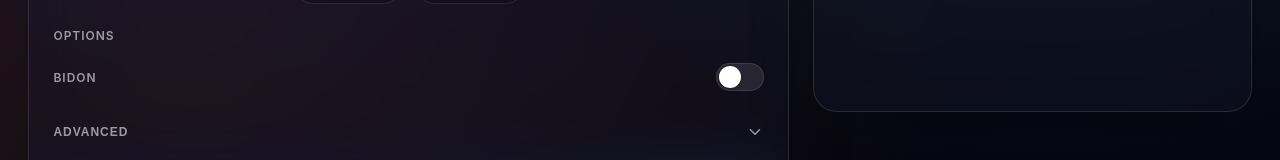
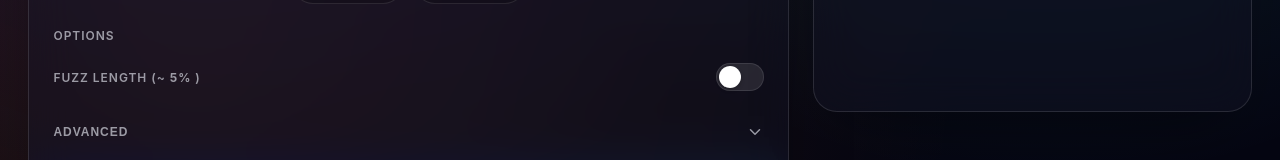
Before and after one commit to WireSwarm/UnknownSecret, a React (Vite) app: page / in a window 1280 px wide. Shown: the part 640-800 px from the top of the page. Built offline with nearby package versions, Linux system fonts and the light colour scheme; a web font is replaced by a local one.

Commit message:
feat : fuzz length option

```diff
--- a/src/components/generator/GeneratorPanel.jsx
+++ b/src/components/generator/GeneratorPanel.jsx
@@ -14,13 +14,16 @@ export function GeneratorPanel({ onCopyPassword }) {
     const STORAGE_KEY_PRESETS = 'usr_gen_presets';
 
     // Default configuration reference
+    // A Global Option is an option available for all charsets.
     const DEFAULT_CONFIG = {
         length: 16,
         tokens: ['ascii'],
         exclude: '',
         include: '',
         ensureCommon: true,
-        maxPossible: 128
+        maxPossible: 128,
+        randomLength: false,
+        lengthDeviation: 5
     };
 
     /**
@@ -83,6 +86,7 @@ export function GeneratorPanel({ onCopyPassword }) {
     const [clearConfirmLevel, setClearConfirmLevel] = useState(0); // 0: Normal, 1: Sure?, 2: Really?
     const [isShiftPressed, setIsShiftPressed] = useState(false); // Track Shift key for delete buttons
     const [isAdvancedOpen, setIsAdvancedOpen] = useState(false); // Advanced section collapsed state
+    const [isEditingPercent, setIsEditingPercent] = useState(false); // State for editing random length percent
 
     // Effect to track Shift key globally
     useEffect(() => {
@@ -260,7 +264,9 @@ export function GeneratorPanel({ onCopyPassword }) {
             length: config.length,
             charset,
             mandatoryChars: config.include,
-            ensureRobustness: config.ensureCommon // Mapped to the new logic
+            ensureRobustness: config.ensureCommon, // Mapped to the new logic
+            randomizeLength: config.randomLength,
+            lengthDeviation: config.lengthDeviation
         });
 
         setResult(res);
@@ -447,7 +453,13 @@ export function GeneratorPanel({ onCopyPassword }) {
                                     onClick={() => setIsEditingLength(true)}
                                     title="Click to edit length"
                                 >
-                                    {sliderLength}
+                                    {config.randomLength ? (
+                                        <>
+                                            ~{sliderLength} <span className="text-[0.8em] font-normal">({result?.password?.length || 0})</span>
+                                        </>
+                                    ) : (
+                                        sliderLength
+                                    )}
                                     <Edit2 size={10} className="opacity-50" />
                                 </div>
                             )}
@@ -595,10 +607,47 @@ export function GeneratorPanel({ onCopyPassword }) {
                             <div className="flex flex-col gap-3" id="options-group">
                                 <h3 className="label-text mb-2" id="options-title">Options</h3>
                                 <Toggle
-                                    id="opt-bidon"
-                                    label="Bidon"
-                                    checked={config.tokens.includes('bidon')}
-                                    onChange={() => { }}
+                                    id="opt-random-length"
+                                    checked={config.randomLength}
+                                    onChange={(v) => {
+                                        setConfig({ ...config, randomLength: v });
+                                    }}
+                                    label={
+                                        <span className="flex items-center gap-1">
+                                            Fuzz Length (~
+                                            {isEditingPercent ? (
+                                                <input
+                                                    autoFocus
+                                                    className="ghost-size-input mx-1"
+                                                    style={{ width: '2rem', textAlign: 'center' }}
+                                                    defaultValue={config.lengthDeviation}
+                                                    onKeyDown={(e) => {
+                                                        if (e.key === 'Enter') {
+                                                            setIsEditingPercent(false);
+                                                            const val = parseInt(e.target.value, 10);
+                                                            if (!isNaN(val) && val >= 0 && val <= 100) setConfig({ ...config, lengthDeviation: val });
+                                                        }
+                                                    }}
+                                                    onBlur={(e) => {
+                                                        setIsEditingPercent(false);
+                                                        const val = parseInt(e.target.value, 10);
+                                                        if (!isNaN(val) && val >= 0 && val <= 100) setConfig({ ...config, lengthDeviation: val });
+                                                    }}
+                                                    onClick={(e) => e.stopPropagation()} // Prevent toggle click
+                                                    onFocus={(e) => e.target.select()}
+                                                />
+                                            ) : (
+                                                <span
+                                                    className="font-bold cursor-pointer hover:underline mx-1"
+                                                    onClick={(e) => { e.preventDefault(); e.stopPropagation(); setIsEditingPercent(true); }}
+                                                    title="Click to change deviation %"
+                                                >
+                                                    {config.lengthDeviation}%
+                                                </span>
+                                            )}
+                                            )
+                                        </span>
+                                    }
                                 />
 
                             </div>
--- a/src/utils/passwordGen.js
+++ b/src/utils/passwordGen.js
@@ -179,6 +179,8 @@ export function generatePassword({
     charset = [], // EXPLICITLY EXPECTING AN ARRAY NOW
     mandatoryChars = '', // String of chars that MUST appear
     ensureRobustness = false,
+    randomizeLength = false,
+    lengthDeviation = 5 // Percentage (0-100)
 }) {
     // Safety check if charset is passed as string by legacy code, convert to array
     if (typeof charset === 'string') {
@@ -187,18 +189,31 @@ export function generatePassword({
 
     if (!charset || charset.length === 0) return { password: '', entropy: 0 };
 
-    const buffer = new Array(length);
+    // Calculate actual length if randomize is enabled
+    let actualLength = length;
+    if (randomizeLength && lengthDeviation > 0) {
+        // Example: length=100, deviation=5 -> min=95. Range [95, 100]
+        const minLen = Math.floor(length * (1 - lengthDeviation / 100));
+        // Ensure minLen is at least 1 if length > 0
+        const safeMin = Math.max(1, minLen);
+        const range = length - safeMin + 1;
+        if (range > 0) {
+            actualLength = safeMin + getRandomInt(range);
+        }
+    }
+
+    const buffer = new Array(actualLength);
     const charsetLen = charset.length;
 
     // 1. Fill linearly with random
-    for (let i = 0; i < length; i++) {
+    for (let i = 0; i < actualLength; i++) {
         // charset is an array of strings (chars), so [i] works correctly for emojis
         buffer[i] = charset[getRandomInt(charsetLen)];
     }
 
     // 2. Handle Mandatory Constraints
     // Collect positions to overwrite (randomly picked)
-    let positions = Array.from({ length }, (_, i) => i);
+    let positions = Array.from({ length: actualLength }, (_, i) => i);
     // Shuffle positions to avoid bias (Fisher-Yates)
     for (let i = positions.length - 1; i > 0; i--) {
         const j = getRandomInt(i + 1);
@@ -229,7 +244,7 @@ export function generatePassword({
     }
 
     // Inject required chars
-    if (requiredChars.length > length) {
+    if (requiredChars.length > actualLength) {
         requiredChars = requiredChars.slice(0, length);
     }
 
```
